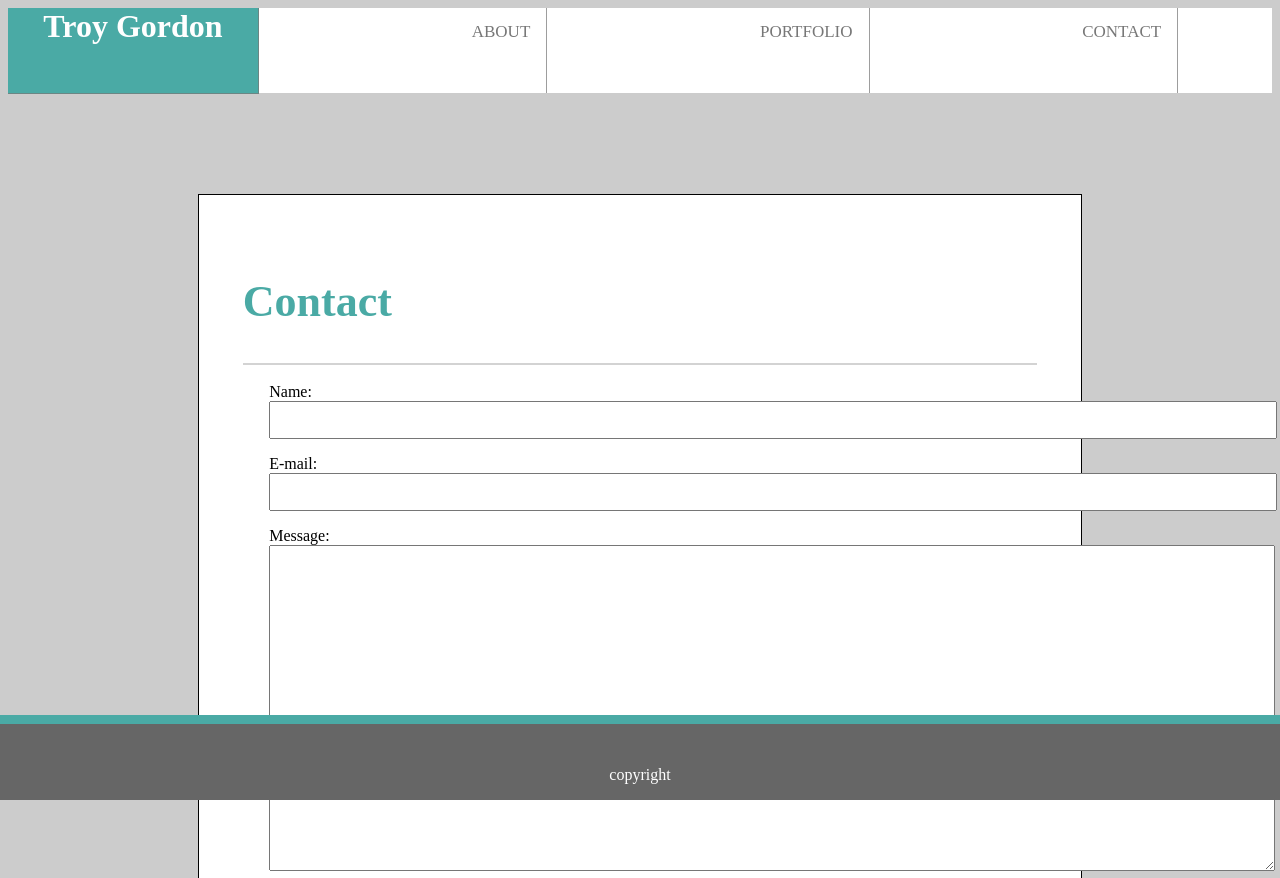
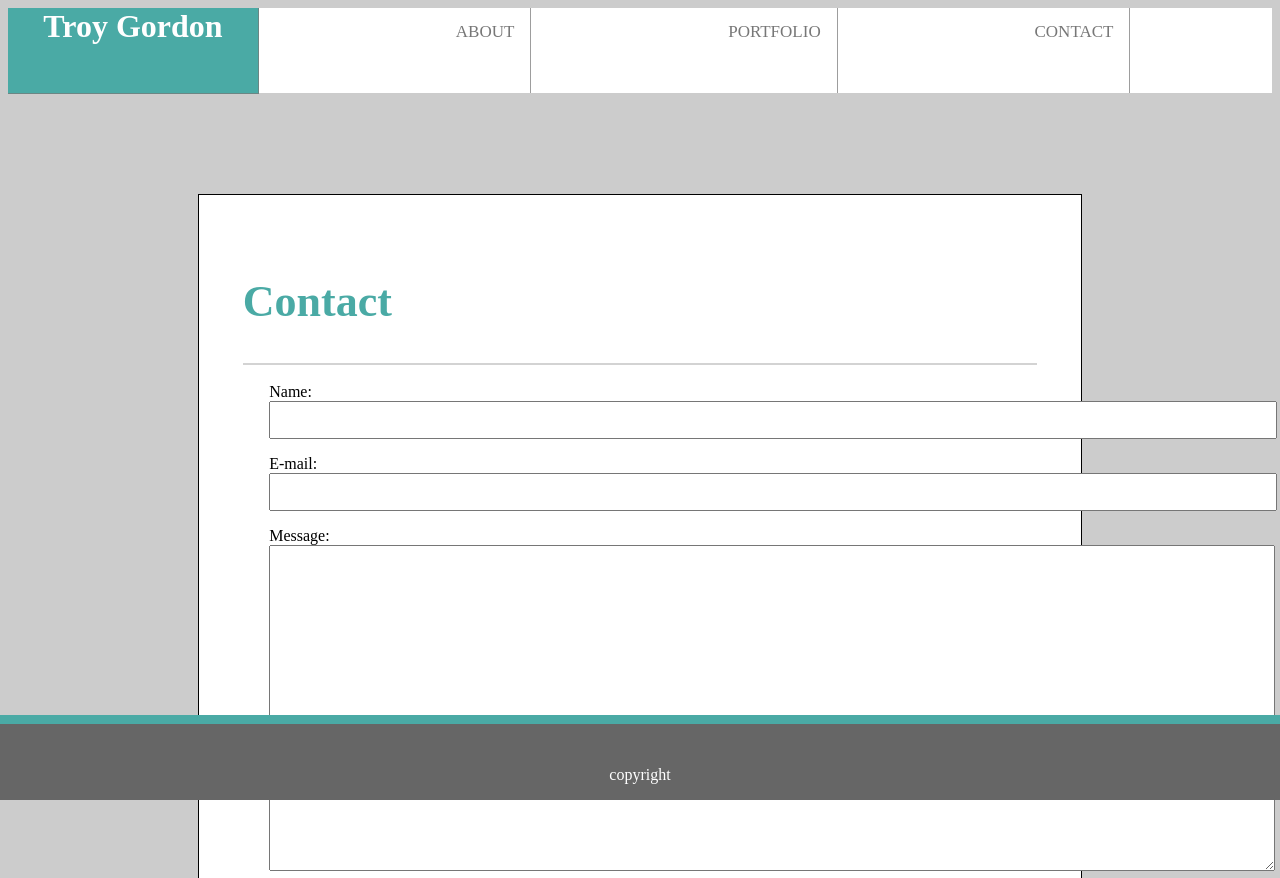
Before and after one commit to TroyAG/Basic-Portfolio, a plain HTML site: page contact.html in a window 1280 px wide. Shown: the top 878 px of the page. Drawn offline with Linux system fonts and the light colour scheme.

Commit message:
finalized

```diff
--- a/assets/css/style.css
+++ b/assets/css/style.css
@@ -44,7 +44,7 @@ head {
     border-left-width: 0px;
     border-right-width: 1px;
     border-color: #ccccccb7;
-    padding-left: 21%;
+    padding-left: 19.43%;
 
 
 }
```
Also changed, not shown: index.html (+0 -1 lines).
